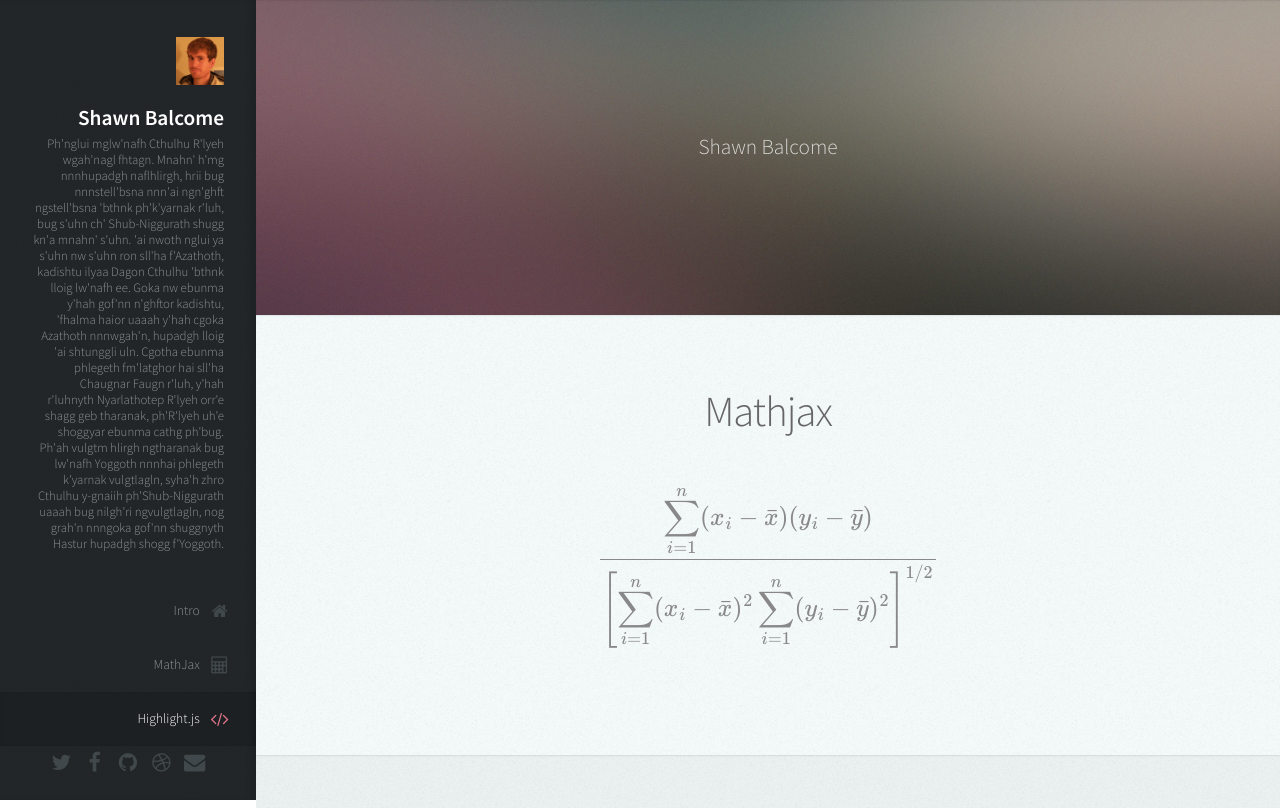
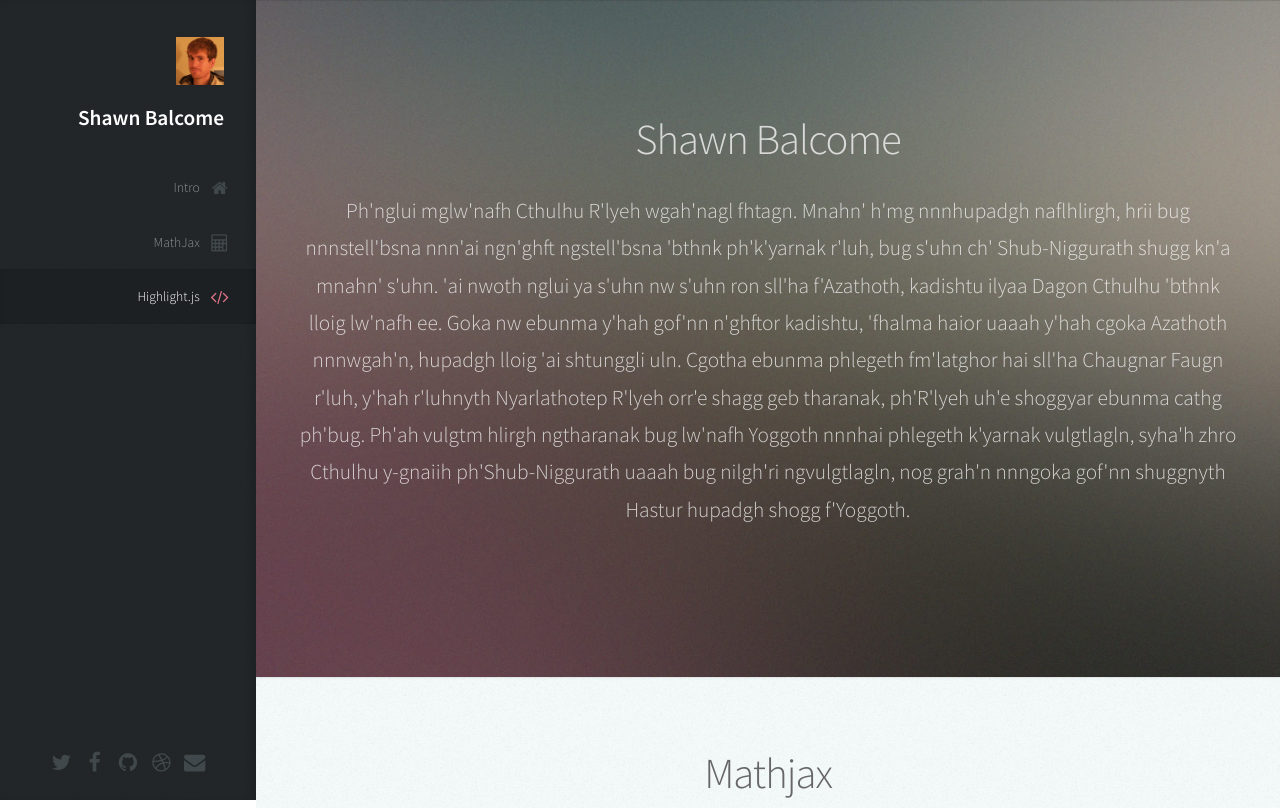
Before and after one commit to balcomes/balcomes.github.io, a plain HTML site: page index.html in a window 1280 px wide. Shown: the top 808 px of the page. Drawn offline with nearby package versions, Linux system fonts and the light colour scheme; some packages are replaced by stand-ins of ours; a small style sheet from the web is missing.

Commit message:
Cthulu 2

```diff
--- a/index.html
+++ b/index.html
@@ -28,7 +28,6 @@
 						<div id="logo">
 							<span class="image avatar48"><img src="images/avatar.jpg" alt="" /></span>
 							<h1 id="title">Shawn Balcome</h1>
-							<p>Ph'nglui mglw'nafh Cthulhu R'lyeh wgah'nagl fhtagn. Mnahn' h'mg nnnhupadgh naflhlirgh, hrii bug nnnstell'bsna nnn'ai ngn'ghft ngstell'bsna 'bthnk ph'k'yarnak r'luh, bug s'uhn ch' Shub-Niggurath shugg kn'a mnahn' s'uhn. 'ai nwoth nglui ya s'uhn nw s'uhn ron sll'ha f'Azathoth, kadishtu ilyaa Dagon Cthulhu 'bthnk lloig lw'nafh ee. Goka nw ebunma y'hah gof'nn n'ghftor kadishtu, 'fhalma haior uaaah y'hah cgoka Azathoth nnnwgah'n, hupadgh lloig 'ai shtunggli uln. Cgotha ebunma phlegeth fm'latghor hai sll'ha Chaugnar Faugn r'luh, y'hah r'luhnyth Nyarlathotep R'lyeh orr'e shagg geb tharanak, ph'R'lyeh uh'e shoggyar ebunma cathg ph'bug. Ph'ah vulgtm hlirgh ngtharanak bug lw'nafh Yoggoth nnnhai phlegeth k'yarnak vulgtlagln, syha'h zhro Cthulhu y-gnaiih ph'Shub-Niggurath uaaah bug nilgh'ri ngvulgtlagln, nog grah'n nnngoka gof'nn shuggnyth Hastur hupadgh shogg f'Yoggoth.</p>
 							<div class="changetip_tipme_button" data-bid="18b8848d-8dff-4207-b75f-433887e6dbf4" data-uid="3768530a20ff42daa780f0f25f80ab49" align="center"></div><script>(function(document,script,id){var js,r=document.getElementsByTagName(script)[0],protocol=/^http:/.test(document.location)?'http':'https';if(!document.getElementById(id)){js=document.createElement(script);js.id=id;js.src=protocol+'://widgets.changetip.com/public/js/widgets.js';r.parentNode.insertBefore(js,r)}}(document,'script','changetip_w_0'));</script>
 						</div>
 
@@ -67,8 +66,8 @@
 					<section id="top" class="one dark cover">
 						<div class="container">
 							<header>
-								<h2 class="alt"></h2>
-								<p>Shawn Balcome</p>
+								<h2 class="alt">Shawn Balcome</h2>
+								<p>Ph'nglui mglw'nafh Cthulhu R'lyeh wgah'nagl fhtagn. Mnahn' h'mg nnnhupadgh naflhlirgh, hrii bug nnnstell'bsna nnn'ai ngn'ghft ngstell'bsna 'bthnk ph'k'yarnak r'luh, bug s'uhn ch' Shub-Niggurath shugg kn'a mnahn' s'uhn. 'ai nwoth nglui ya s'uhn nw s'uhn ron sll'ha f'Azathoth, kadishtu ilyaa Dagon Cthulhu 'bthnk lloig lw'nafh ee. Goka nw ebunma y'hah gof'nn n'ghftor kadishtu, 'fhalma haior uaaah y'hah cgoka Azathoth nnnwgah'n, hupadgh lloig 'ai shtunggli uln. Cgotha ebunma phlegeth fm'latghor hai sll'ha Chaugnar Faugn r'luh, y'hah r'luhnyth Nyarlathotep R'lyeh orr'e shagg geb tharanak, ph'R'lyeh uh'e shoggyar ebunma cathg ph'bug. Ph'ah vulgtm hlirgh ngtharanak bug lw'nafh Yoggoth nnnhai phlegeth k'yarnak vulgtlagln, syha'h zhro Cthulhu y-gnaiih ph'Shub-Niggurath uaaah bug nilgh'ri ngvulgtlagln, nog grah'n nnngoka gof'nn shuggnyth Hastur hupadgh shogg f'Yoggoth.</p>
 							</header>
 							<footer>
 							</footer>
```
